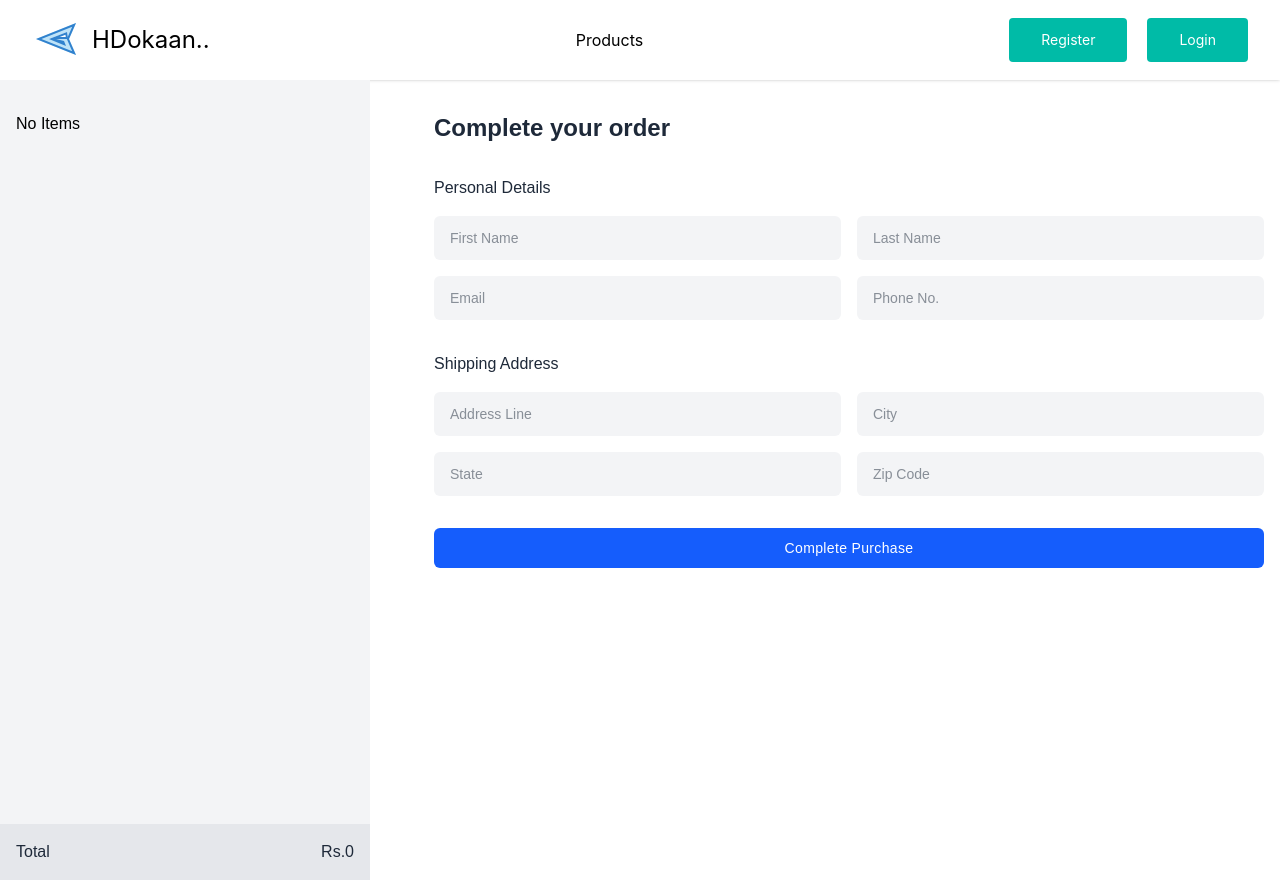
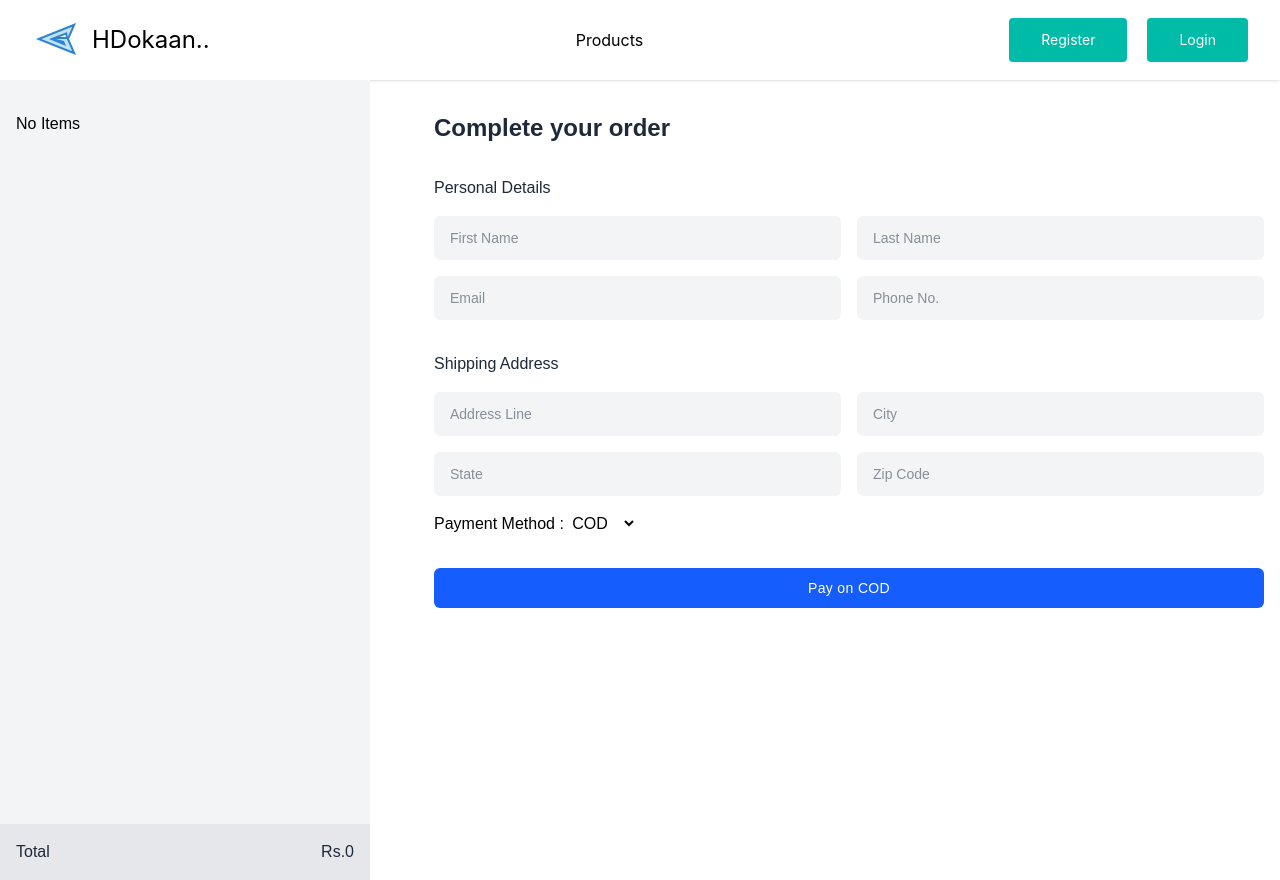
Before and after one commit to Roshan632/MERN3-PROJECTCLIENT, a React (Vite) app: page /my-checkout in a window 1280 px wide. Built offline with nearby package versions, Linux system fonts and the light colour scheme.

Commit message:
Payment khalti

```diff
--- a/src/pages/checkout/Checkout.tsx
+++ b/src/pages/checkout/Checkout.tsx
@@ -1,13 +1,15 @@
-import { type ChangeEvent,type  FormEvent, useState } from "react"
+import { type ChangeEvent,type  FormEvent, useState,useEffect } from "react"
 import Navbar from "../../globals/components/Navbar"
 import { useAppDispatch, useAppSelector } from "../../store/hooks"
 import { PaymentMethod, type IData } from "./types"
 import { orderItem } from "../../store/checkoutSlice"
-
+import { Status } from "../../globals/types/type"
 
 function Checkout(){
     const dispatch = useAppDispatch()
     const {items} =  useAppSelector((store)=>store.cart)
+    const {khaltiUrl,status} =  useAppSelector((store)=>store.orders)
+    console.log(khaltiUrl, "URLLL")
     const total = items.reduce((total,item)=>item.Product.productPrice * item.quantity + total,0)
     console.log(items)
 
@@ -24,6 +26,15 @@
         paymentMethod : PaymentMethod.Cod,
         products : []
     })
+
+     const [paymentMethod,setPaymentMethod] = useState<PaymentMethod>(PaymentMethod.Cod)
+    const handlePaymentMethod = (paymentData:PaymentMethod)=>{
+      setPaymentMethod(paymentData)
+      setData({
+        ...data,
+        paymentMethod : paymentData
+      })
+    }
     const handleChange = (e:ChangeEvent<HTMLInputElement>)=>{
         const {name,value} =  e.target
         setData({
@@ -31,7 +42,7 @@
             [name] : value
         })
     }
-    const handleSubmit = (e:FormEvent<HTMLFormElement>)=>{
+    const handleSubmit =async (e:FormEvent<HTMLFormElement>)=>{
         e.preventDefault()
         const productData =  items.length > 0 ? items.map((item)=>{
             return {
@@ -44,8 +55,17 @@
             products : productData,
             totalAmount : total
         }
-        dispatch(orderItem(finalData))
+        await dispatch(orderItem(finalData))
     }
+
+     useEffect(()=>{
+      console.log(khaltiUrl)
+      if(khaltiUrl){
+        window.location.href = khaltiUrl
+        return;
+      }
+    },[khaltiUrl,status])
+    console.log(khaltiUrl)
     return(
         <>
         <Navbar />
@@ -117,9 +137,33 @@
             <div>
               <input type="text" name="zipCode" onChange={handleChange} placeholder="Zip Code" className="px-4 py-3 bg-gray-100 focus:bg-transparent text-gray-800 w-full text-sm rounded-md focus:outline-blue-600" />
             </div>
+            <div>
+              <label htmlFor="paymentMethod">Payment Method : </label>
+              <select name="" id="paymentMethod" onChange={(e)=>handlePaymentMethod(e.target.value as PaymentMethod)}>
+
+                <option value={PaymentMethod.Cod}>COD</option>
+                <option value={PaymentMethod.Khalti}>Khalti</option>
+                <option value={PaymentMethod.Esewa}>Esewa</option>
+
+              </select>
+            </div>
           </div>
           <div className="flex gap-4 max-md:flex-col mt-8">
-            <button type="submit" className="rounded-md px-4 py-2.5 w-full text-sm tracking-wide bg-blue-600 hover:bg-blue-700 text-white">Complete Purchase</button>
+            {
+              paymentMethod=== PaymentMethod.Cod && (
+                <button type="submit" className="rounded-md px-4 py-2.5 w-full text-sm tracking-wide bg-blue-600 hover:bg-blue-700 text-white">Pay on COD</button>
+              )
+            }
+            {
+              paymentMethod === PaymentMethod.Khalti && (
+                <button type="submit" className="rounded-md px-4 py-2.5 w-full text-sm tracking-wide bg-purple-600 hover:bg-purple-700 text-white">Pay with Khalti</button>
+              )
+            }
+              {
+              paymentMethod === PaymentMethod.Esewa && (
+                <button type="submit" className="rounded-md px-4 py-2.5 w-full text-sm tracking-wide bg-green-600 hover:bg-green-700 text-white">Pay with Esewa</button>
+              )
+            }
           </div>
         </div>
       </form>
--- a/src/store/checkoutSlice.ts
+++ b/src/store/checkoutSlice.ts
@@ -36,8 +36,10 @@
            if(response.status === 200){
             dispatch(setStatus(Status.SUCCESS))
             dispatch(setItems(response.data.data))
+            console.log(response.data.url, "URL")
             if(response.data.url){
                 setKhaltiUrl(response.data.url)
+                window.location.href = response.data.url
             }
            }else{
             dispatch(setStatus(Status.ERROR))
--- a/src/store/store.ts
+++ b/src/store/store.ts
@@ -2,14 +2,15 @@
 import authSlice from "./authSlice";
 import productSlice from "./productSlice";
 import cartSlice from "./cartSlice";
-
+import checkoutSlice from "./checkoutSlice";
 
 
 const store = configureStore({
     reducer : {
         auth : authSlice,
          products : productSlice,
-         cart: cartSlice
+         cart: cartSlice,
+          orders : checkoutSlice
 
     }
 })
```
